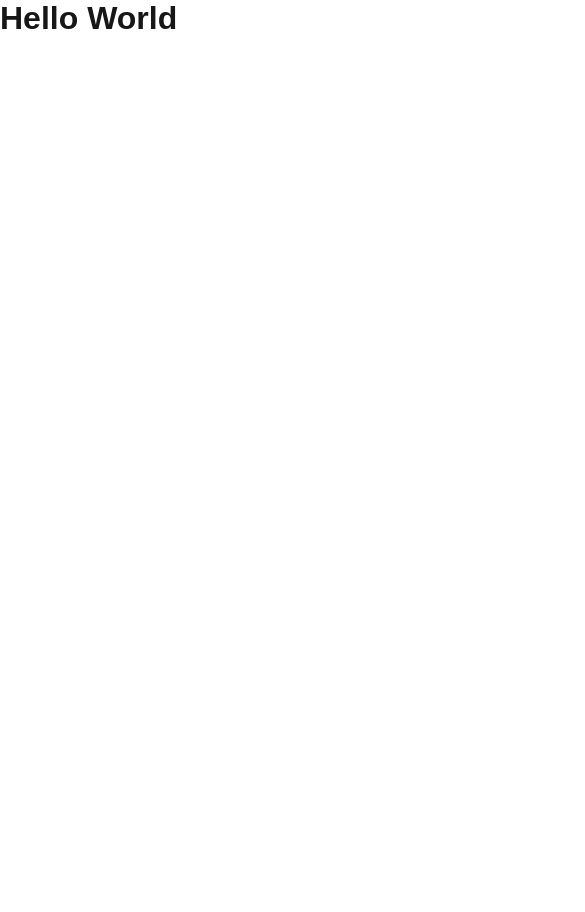
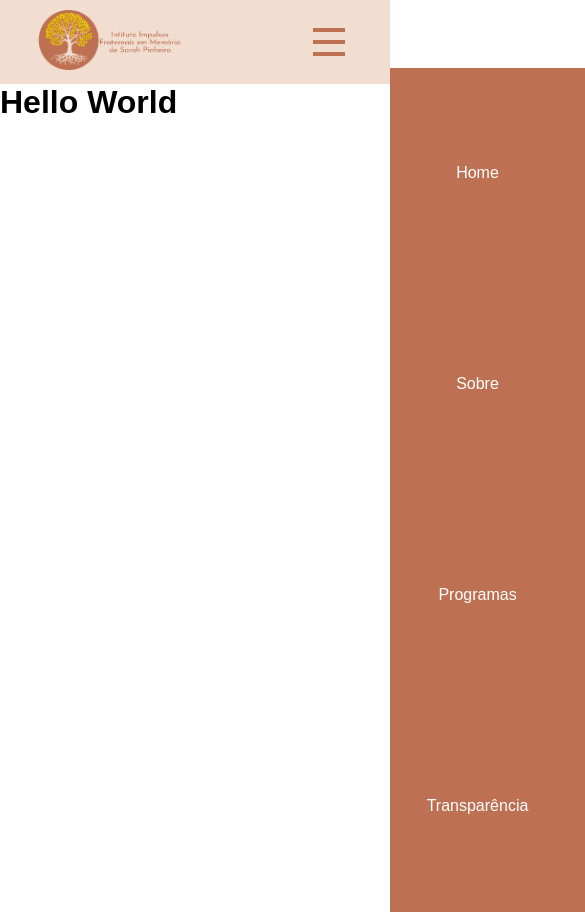
Before and after one commit to DaviRorizOliveira/institutoimpulsosfraternais, a Next.js app: page / in a window 390 px wide. Shown: the whole page, 585 px wide, since content can reach past the window. Before the commit the page ends 844 px from the top, so only its background shows below. Built offline with nearby package versions, Linux system fonts and the light colour scheme.

Commit message:
Add: Header, porém falta responsividade

```diff
--- a/src/app/globals.css
+++ b/src/app/globals.css
@@ -1,6 +1,21 @@
 :root {
-    --background: #ffffff;
-    --foreground: #171717;
+    --color1: #BE7052;
+    --color2: #F1DED1;
+    --color3: #FFFFFF;
+    --color4: #F2C083;
+    --color5: #504D4D;
+    --color6: #582A20;
+    --color7: #591506;
+    --color8: #A66A22;
+    --color9: #AC4D4D;
+    --color10: #7E2626;
+    --color11: #BD996E;
+    --color12: #CDA993;
+    --color13: #965E5E;
+    --color14: #D9D9D9;
+    --color15: #7E5757;
+    --color16: #604617;
+    --color17: #3F2121;
 }
 
 @media (prefers-color-scheme: dark) {
--- a/src/app/layout.tsx
+++ b/src/app/layout.tsx
@@ -1,6 +1,8 @@
 import type { Metadata } from "next";
 import localFont from "next/font/local";
 import "./globals.css";
+import Header from '../components/header/header.jsx';
+// import Footer from '../components/footer/footer.jsx';
 
 const geistSans = localFont({
     src: "../../public/fonts/GeistVF.woff",
@@ -14,7 +16,7 @@ const geistMono = localFont({
 });
 
 export const metadata: Metadata = {
-    title: "Create Next App",
+    title: "Instituto Impulsos Fraternais",
     description: "Generated by create next app",
 };
 
@@ -26,7 +28,9 @@ export default function RootLayout({
     return (
         <html lang="en">
             <body className={`${geistSans.variable} ${geistMono.variable}`}>
+                <Header/>
                 {children}
+                {/* <Footer/> */}
             </body>
         </html>
     );
--- a/src/components/header/header.jsx
+++ b/src/components/header/header.jsx
@@ -0,0 +1,57 @@
+"use client";
+
+import React, { useState, useEffect } from "react";
+import Link from "next/link";
+import styles from "./header.module.css";
+
+import logo from "../../../public/images/logo/logoClaraNomeLateral.png";
+
+const Header = () => {
+    const [isMenuActive, setIsMenuActive] = useState(false);
+
+    // Alterna o menu mobile
+    const handleMenuClick = () => {
+        setIsMenuActive(!isMenuActive);
+    };
+
+    // Adiciona ou remove a classe `noScroll` do body
+    useEffect(() => {
+        if (isMenuActive) {
+            document.body.classList.add(styles.noScroll);
+        } else {
+            document.body.classList.remove(styles.noScroll);
+        }
+
+        return () => {
+            document.body.classList.remove(styles.noScroll);
+        };
+    }, [isMenuActive]);
+
+    return (
+        <header className={styles.header}>
+            <nav className={styles.navBar}>
+                <div>
+                    <img src={logo.src} alt="Logo" className={styles.logo}/>
+                </div>
+
+                <div
+                    className={`${styles.mobileMenu} ${isMenuActive ? styles.active : ""}`}
+                    onClick={handleMenuClick}
+                >
+                    <div className={styles.line1}></div>
+                    <div className={styles.line2}></div>
+                    <div className={styles.line3}></div>
+                </div>
+
+                <ul className={`${styles.navLinks} ${isMenuActive ? styles.active : ""}`}>
+                    <li><Link href="#" className={styles.links}>Home</Link></li>
+                    <li><Link href="#" className={styles.links}>Sobre</Link></li>
+                    <li><Link href="#" className={styles.links}>Programas</Link></li>
+                    <li><Link href="#" className={styles.links}>Transparência</Link></li>
+                </ul>
+            </nav>
+        </header>
+    );
+};
+
+export default Header;
--- a/src/components/header/header.module.css
+++ b/src/components/header/header.module.css
@@ -0,0 +1,104 @@
+.header {
+    background-color: var(--color2);
+    padding: 10px 20px;
+    color: white;
+    display: flex;
+}
+.logo {
+    height: 60px;
+    width: auto;
+}
+.navBar {
+    display: flex;
+    align-items: center;
+    justify-content: space-between;
+    flex-wrap: nowrap;
+    width: 100%;
+    /* Limita o Scroll: */
+    /* height: 10vh; */
+    padding-left: 5%;
+    padding-right: 5%;
+}
+.navLinks {
+    display: flex;
+    list-style: none;
+    margin-left: auto;
+    font-size: 16px;
+
+}
+.navLinks li {
+    margin: 0 20px;
+}
+.navLinks a {
+    position: relative;
+}
+.links {
+    color: var(--color1);
+}
+.links::after {
+    content: " ";
+    width: 0%;
+    height: 1.5px;
+    background-color: var(--color1);
+    position: absolute;
+    bottom: -1px;
+    left: 0px;
+    transition: width 0.4s ease-in-out;
+}
+.links:hover::after {
+    width: 100%;
+}
+.mobileMenu {
+    display: none;
+    cursor: pointer;
+}
+.noScroll {
+    overflow-x: hidden; /* Esconde o menu a direita da tela quando não ativado */
+}
+
+@media (max-width: 999px) { /* Responsividade para telas menores do que 999px */
+    .navLinks {
+        position: absolute;
+        top: 8vh;
+        right: 0; /* Posiciona o menu a direita da tela */
+        width: 50vw; /* Define a largura do menu como 50vw */
+        height: 100vh; /* Define a altura do menu como 100vh */
+        background: var(--color1); /* Cor do background do menu */
+        flex-direction: column; /* Posiciona os links de navegação como coluna */
+        align-items: center; /* Posiciona os links de navegação no centro do menu */
+        justify-content: space-around; /* Cria um espaçamento entre os links de navegação */
+        transform: translateX(100%); /* Empurra o menu para esquerda quando ativado */
+        transition: transform 0.3s ease-in; /* Estilo de transição para quando for ativado */
+    }
+    .links {
+        color: white; /* Atribui a cor branca aos links de navegação do menu */
+    }
+    .navLinks li {
+        margin-left: 0;
+    }
+    .mobileMenu {
+        display: block;
+    }
+}
+
+.navLinks.active {
+    transform: translateX(0);
+}
+/* Início da animação que transforma o menu hamburguer em um X quando ativado */
+.mobileMenu.active .line1 {
+    transform: rotate(-45deg) translate(-8px, 8px);
+}
+.mobileMenu.active .line2 {
+    opacity: 0;
+}
+.mobileMenu.active .line3 {
+    transform: rotate(45deg) translate(-8px, -8px);
+}
+
+.mobileMenu div { /* Construção das linhas do hamburguer do menu mobile */
+    width: 32px;
+    height: 4px;
+    background: var(--color1);
+    margin: 8px;
+    transition: 0.3s;
+}
```
Also changed, not shown: public/images/logo/logoClaraNomeLateral.png (added).
